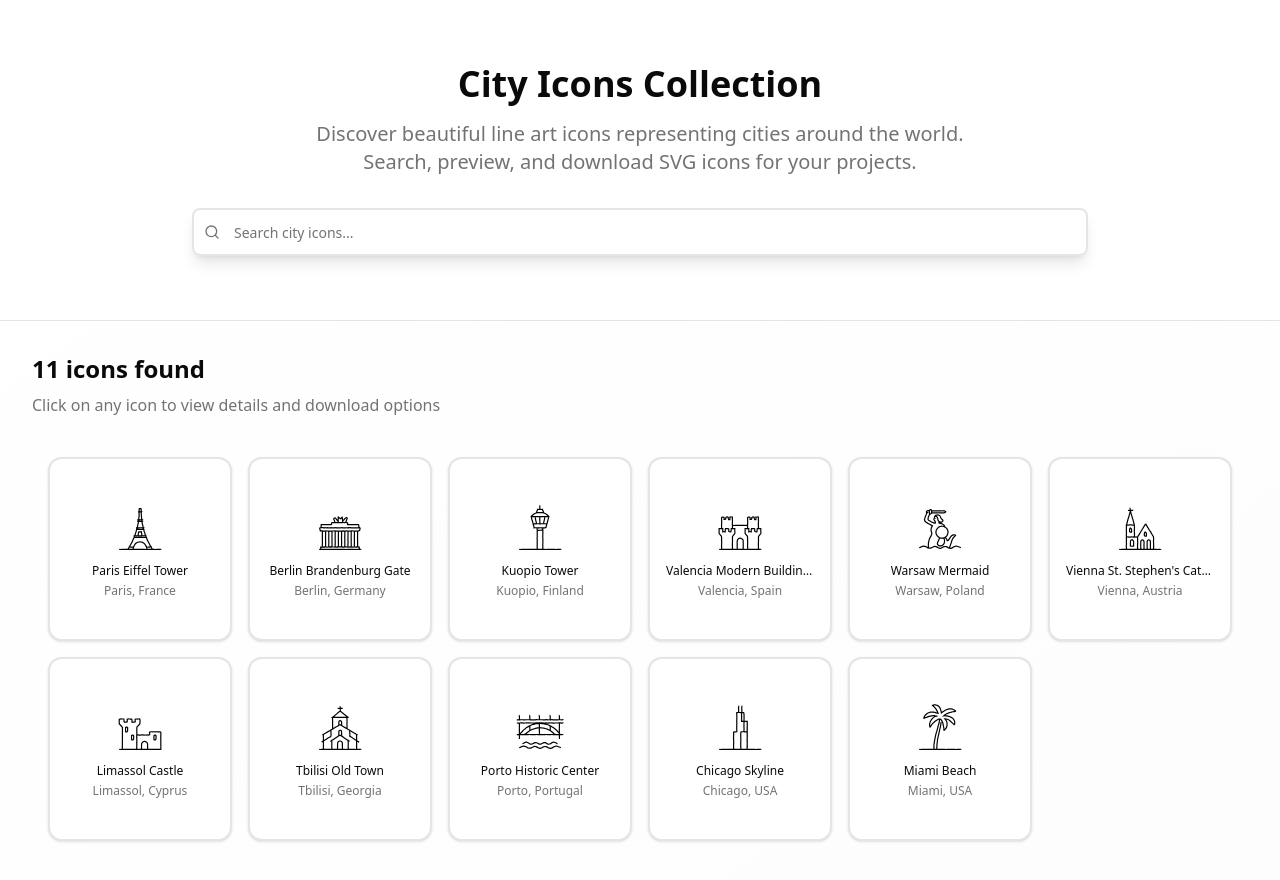
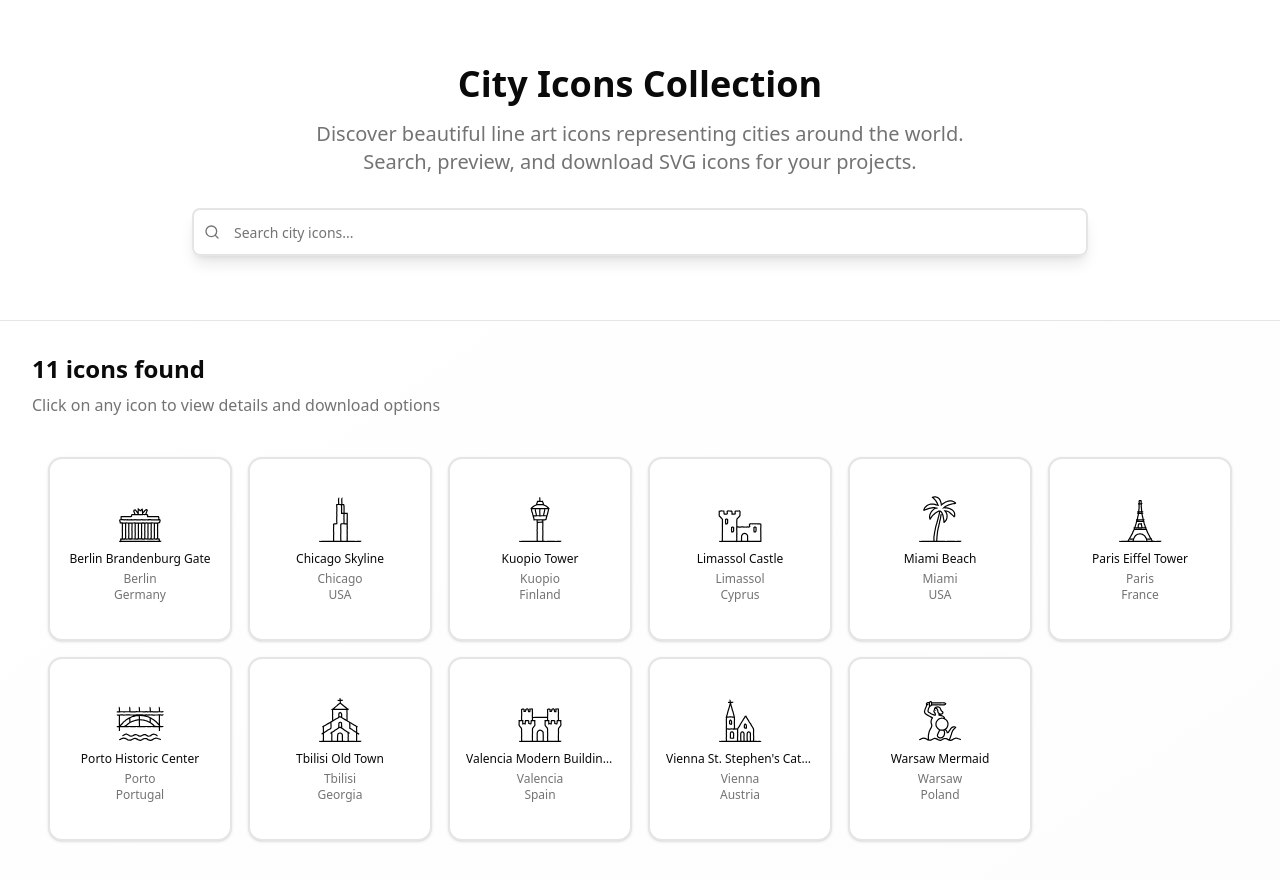
Before and after one commit to anto1/city-icons, a Next.js app: page / in a window 1280 px wide. Shown: the top 880 px of the page. Built offline with nearby package versions, Linux system fonts and the light colour scheme.

Commit message:
Update card display: city on first line, country on second line, sort alphabetically by city name

```diff
--- a/src/app/page.tsx
+++ b/src/app/page.tsx
@@ -182,9 +182,12 @@ export default function Home() {
           })
         );
 
-        console.log('✅ Sample icons loaded:', iconsWithSvg.length);
-        setIcons(iconsWithSvg);
-        setFilteredIcons(iconsWithSvg);
+        // Sort icons alphabetically by city name
+        const sortedIcons = iconsWithSvg.sort((a, b) => a.city.localeCompare(b.city));
+
+        console.log('✅ Sample icons loaded:', sortedIcons.length);
+        setIcons(sortedIcons);
+        setFilteredIcons(sortedIcons);
       } catch (error) {
         console.error('❌ Error loading icons:', error);
       } finally {
--- a/src/components/IconGrid.tsx
+++ b/src/components/IconGrid.tsx
@@ -57,7 +57,8 @@ export default function IconGrid({ icons, onIconClick, loading = false }: IconGr
             </div>
             <div className="text-center w-full">
               <p className="text-xs font-medium text-foreground truncate w-full mb-1">{icon.name}</p>
-              <p className="text-xs text-muted-foreground truncate w-full">{icon.city}, {icon.country}</p>
+              <p className="text-xs text-muted-foreground truncate w-full">{icon.city}</p>
+              <p className="text-xs text-muted-foreground truncate w-full">{icon.country}</p>
             </div>
           </CardContent>
         </Card>
```
